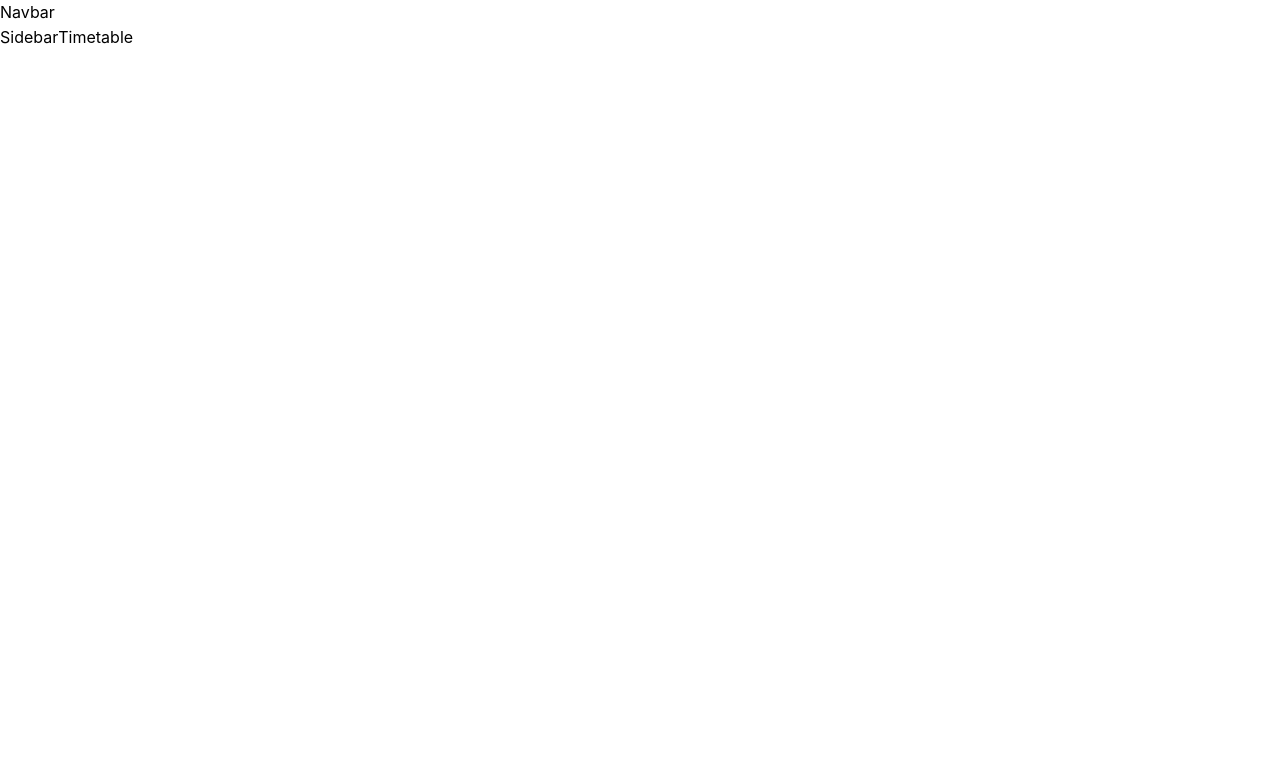
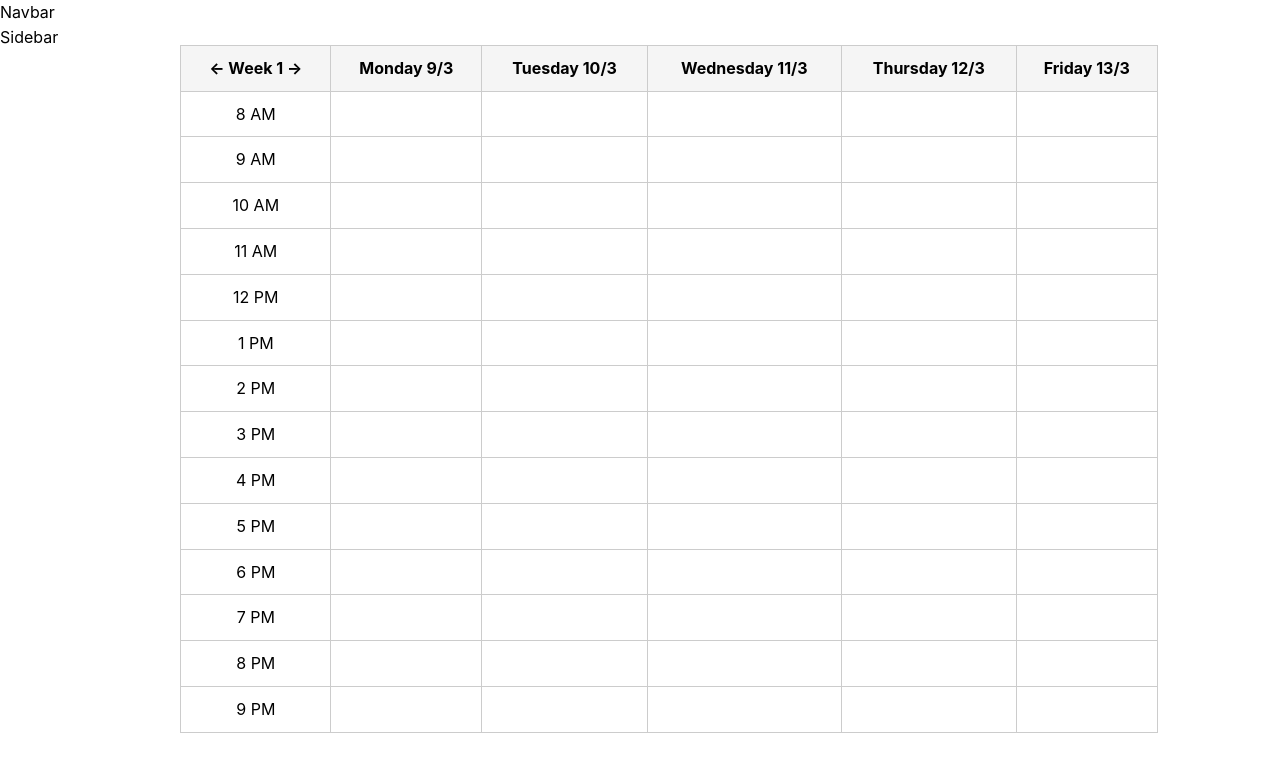
Before and after one commit to RichardLi88/unihack-2025, a React app in the folder project/frontend/: page / in a window 1280 px wide. Shown: the top 772 px of the page. Built offline with nearby package versions, Linux system fonts and the light colour scheme; the HTML template or start-up script is replaced by a standard one.

Commit message:
Create timetable design
- create timetable
- no dnd features yet

```diff
--- a/project/frontend/package.json
+++ b/project/frontend/package.json
@@ -10,6 +10,9 @@
     "preview": "vite preview"
   },
   "dependencies": {
+    "@dnd-kit/accessibility": "^3.1.1",
+    "@dnd-kit/core": "^6.3.1",
+    "@dnd-kit/sortable": "^10.0.0",
     "@mantine/core": "^7.17.2",
     "@mantine/dates": "^7.17.2",
     "@mantine/hooks": "^7.17.2",
--- a/project/frontend/src/components/Timetable.jsx
+++ b/project/frontend/src/components/Timetable.jsx
@@ -1,9 +1,41 @@
-function Timetable() {
+import React from "react";
+import "../css/Timetable.css"; // Add styles
+
+const days = [
+  { name: "Monday", date: "9/3" },
+  { name: "Tuesday", date: "10/3" },
+  { name: "Wednesday", date: "11/3" },
+  { name: "Thursday", date: "12/3" },
+  { name: "Friday", date: "13/3" },
+];
+
+const hours = Array.from({ length: 14 }, (_, i) => 8 + i); // 8 AM to 9 PM
+
+const Timetable = () => {
   return (
-  <>
-      <div>Timetable</div>
-    </>
-  )
-}
+    <div className="timetable-container">
+      <table className="timetable">
+        <thead>
+          <tr>
+            <th>← Week 1 →</th>
+            {days.map((day) => (
+              <th key={day.name}>{day.name} {day.date}</th>
+            ))}
+          </tr>
+        </thead>
+        <tbody>
+          {hours.map((hour) => (
+            <tr key={hour}>
+              <td>{hour <= 11 ? `${hour} AM` : hour === 12 ? "12 PM" : `${hour - 12} PM`}</td>
+              {days.map((day) => (
+                <td key={`${day.name}-${hour}`} className="empty-slot"></td>
+              ))}
+            </tr>
+          ))}
+        </tbody>
+      </table>
+    </div>
+  );
+};
 
 export default Timetable;
--- /dev/null
+++ b/project/frontend/src/css/Timetable.css
@@ -0,0 +1,25 @@
+.timetable-container {
+    width: 100%;
+    display: flex;
+    justify-content: center;
+    margin-top: 20px;
+  }
+
+  .timetable {
+    border-collapse: collapse;
+    width: 80%;
+    text-align: center;
+  }
+
+  th, td {
+    border: 1px solid #ccc;
+    padding: 10px;
+  }
+
+  th {
+    background-color: #f5f5f5;
+  }
+
+  .empty-slot {
+    height: 40px;
+  }
```
Also changed, not shown: 1 other file (tests, documents, lock files or other folders).
